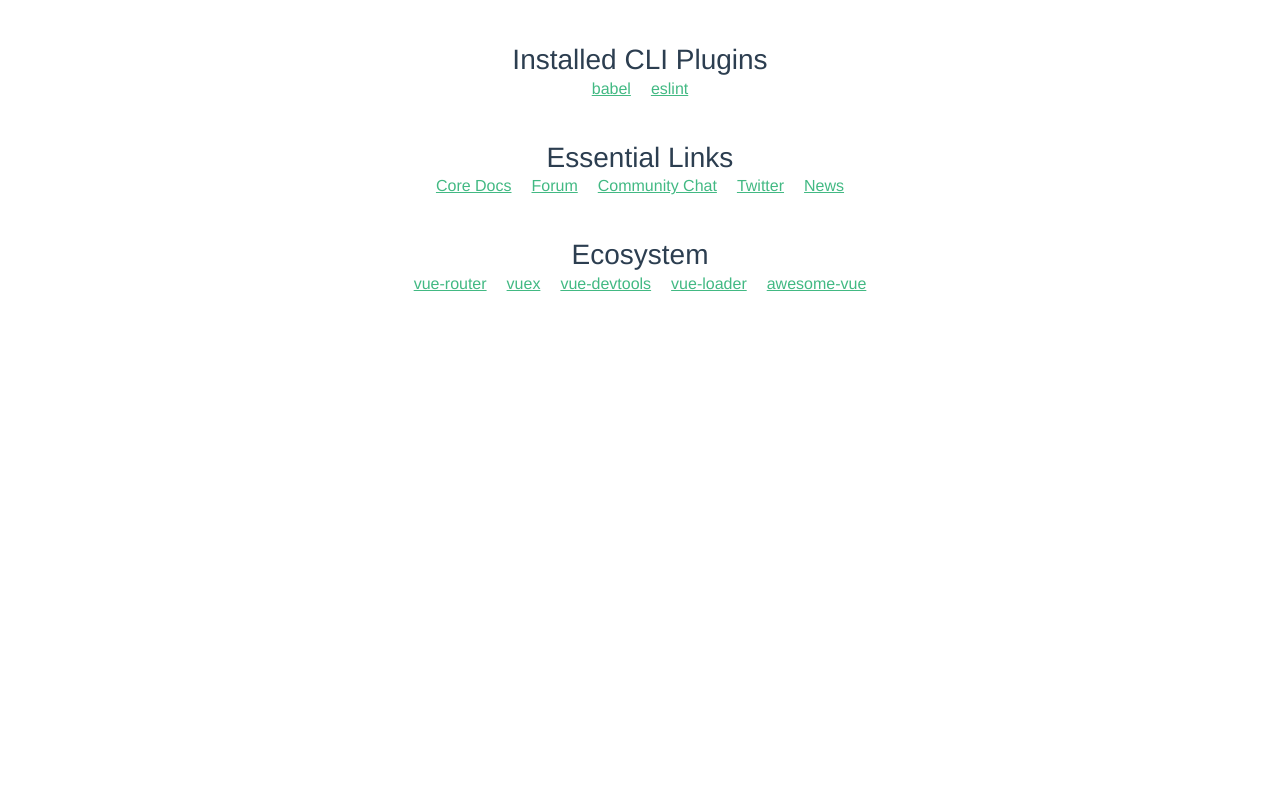
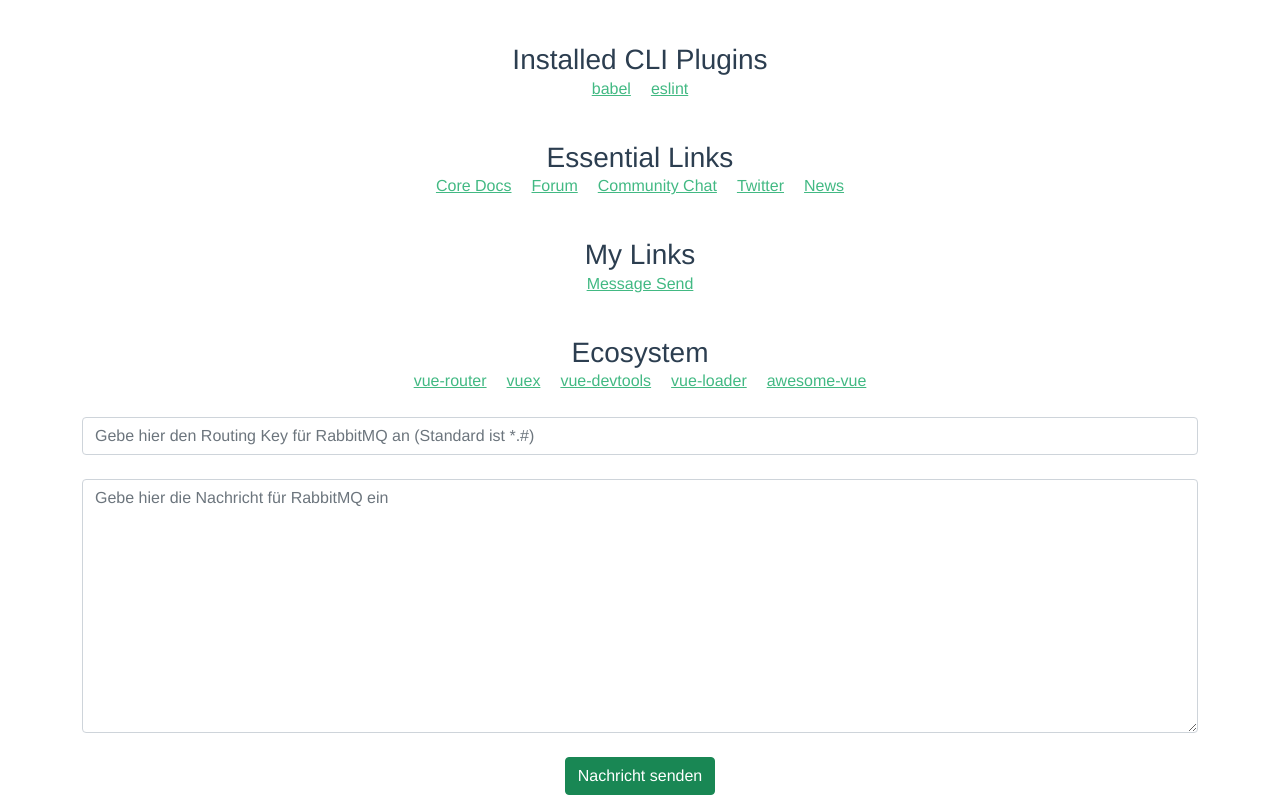
Before and after one commit to Smart-City-SoSe-2022/Portal, a Vue app in the folder frontend/: page /message in a window 1280 px wide. Shown: the part 361-1156 px from the top of the page. Before the commit the page ends 800 px from the top, so only its background shows below. Built offline with nearby package versions, Linux system fonts and the light colour scheme.

Commit message:
Testet rabbitmq functionality, send message through frontend to backend and rabbitmq

```diff
--- a/frontend/src/App.vue
+++ b/frontend/src/App.vue
@@ -1,6 +1,7 @@
 <template>
   <img alt="Vue logo" src="./assets/logo.png">
   <HelloWorld msg="This is a test for CI/CD"/>
+  <router-view/>
 </template>
 
 <script>
--- a/frontend/src/components/HelloWorld.vue
+++ b/frontend/src/components/HelloWorld.vue
@@ -20,6 +20,12 @@
       <li><a href="https://chat.vuejs.org" target="_blank" rel="noopener">Community Chat</a></li>
       <li><a href="https://twitter.com/vuejs" target="_blank" rel="noopener">Twitter</a></li>
       <li><a href="https://news.vuejs.org" target="_blank" rel="noopener">News</a></li>
+    </ul>
+    <h3>My Links</h3>
+    <ul>
+      <router-link class="link-style" to="/message">
+          Message Send
+        </router-link>
     </ul>
     <h3>Ecosystem</h3>
     <ul>
--- /dev/null
+++ b/frontend/src/components/MessageSend.vue
@@ -0,0 +1,83 @@
+<template>
+  <div class="container mt-4">
+    <form @submit.prevent="sendMessage">
+      <input
+          rows="10"
+          class="form-control"
+          placeholder="Gebe hier den Routing Key für RabbitMQ an (Standard ist *.#)"
+          v-model="routing_key"
+      />
+      <br/>
+
+      <textarea
+          rows="10"
+          class="form-control"
+          placeholder="Gebe hier die Nachricht für RabbitMQ ein"
+          v-model="message"
+      >
+      </textarea>
+
+      <button class="btn btn-success mt-4">Nachricht senden</button>
+    </form>
+    <div
+        v-if="error"
+        class="alert alert-warning alert-dismissible fade show mt-5"
+        role="alert"
+    >
+      <strong>{{ error }}</strong>
+    </div>
+  </div>
+</template>
+
+<script>
+export default {
+  name: "MessageSend",
+
+  data() {
+    return {
+      routing_key: null,
+      message: null,
+      error: null
+    }
+  },
+  methods: {
+    sendMessage() {
+      if (!this.message) {
+        this.error = "Bitte eine Nachricht eingeben"
+      } else {
+        var routing_key = this.routing_key
+        if (!routing_key) {
+          routing_key = '*.#'
+        }
+
+        var myHeaders = new Headers();
+        myHeaders.append("Content-Type", "application/json");
+
+        var raw = JSON.stringify({
+          "routing_key": routing_key,
+          "message": this.message
+        });
+
+        var requestOptions = {
+          method: 'POST',
+          headers: myHeaders,
+          body: raw,
+          redirect: 'follow'
+        };
+
+        fetch("http://localhost:5000/message", requestOptions)
+            .then(response => response.text())
+            .then(result => console.log(result))
+            .then(() => this.$router.push({
+              name: "helloWorld"
+            }))
+            .catch(error => console.log('error', error));
+      }
+    }
+  }
+}
+</script>
+
+<style scoped>
+
+</style>
--- a/frontend/src/routers.js
+++ b/frontend/src/routers.js
@@ -1,11 +1,17 @@
 import {createRouter, createWebHistory} from "vue-router";
 import HelloWorld from "@/components/HelloWorld";
+import MessageSend from "@/components/MessageSend";
 
 const routes = [
     {
         path: '/',
-        name: 'HelloWorld',
+        name: 'helloWorld',
         component: HelloWorld
+    },
+    {
+        path: '/message',
+        name: 'messageSend',
+        component: MessageSend
     }
 ]
 
```
Also changed, not shown: 1 other file (tests, documents, lock files or other folders).
